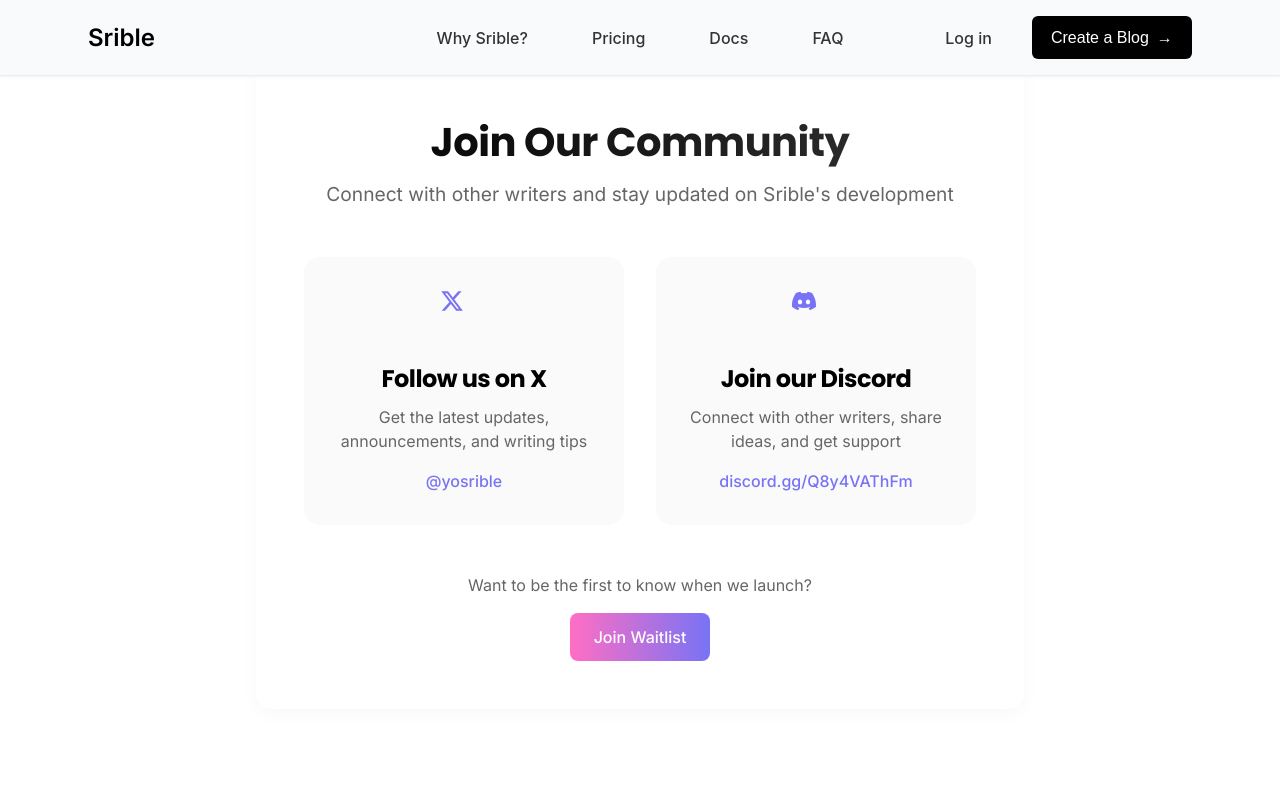
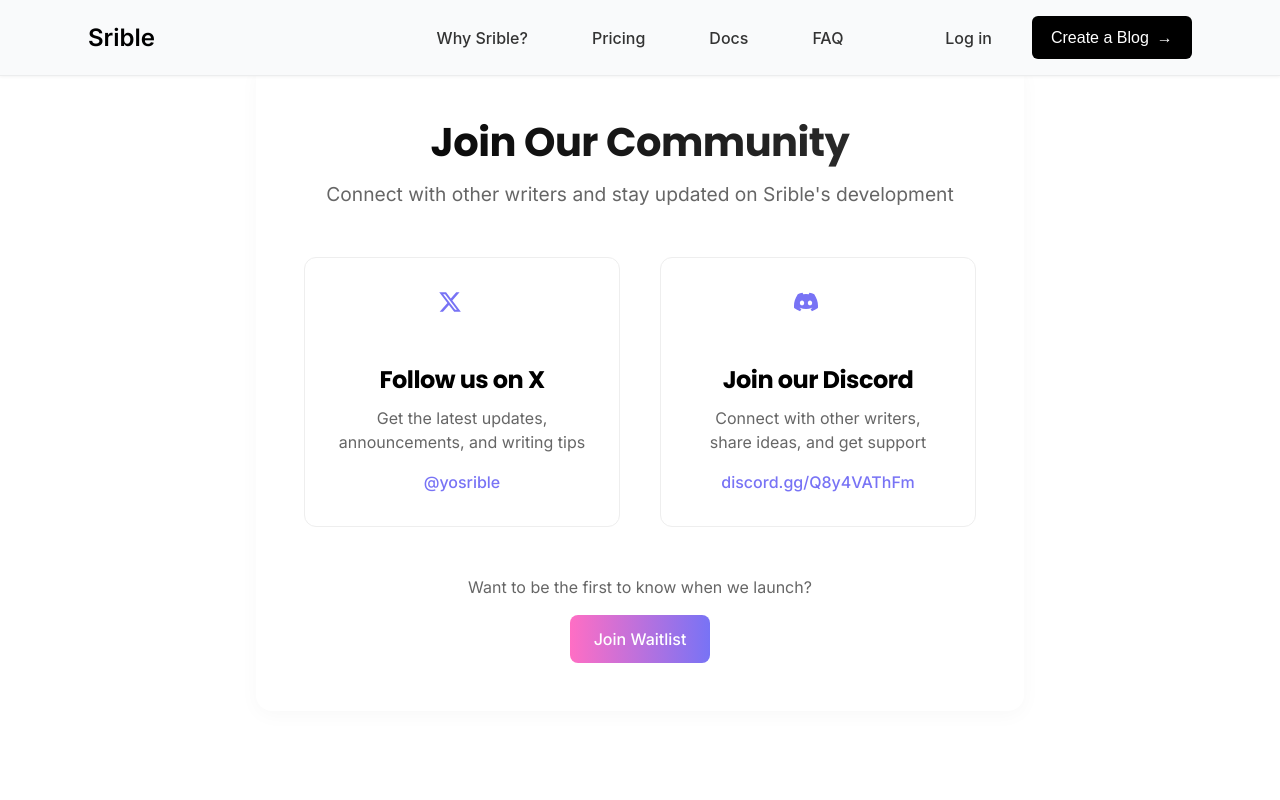
Before and after one commit to yosrible/srible, a SvelteKit app in the folder Frontend/: page /community in a window 1280 px wide. Shown: the top 800 px of the page. Built offline with nearby package versions, Linux system fonts and the light colour scheme; a web font is replaced by a local one.

Commit message:
Update dashboard UI and navigation

```diff
--- a/Frontend/src/routes/+layout.svelte
+++ b/Frontend/src/routes/+layout.svelte
@@ -94,15 +94,36 @@
   <Navbar />
 {/if}
 
-<main class="content" class:minimal-layout={useMinimalLayout} class:dashboard-layout={isDashboardRoute}>
-  <slot />
-</main>
+<div class="page-container">
+  <main class="content" class:minimal-layout={useMinimalLayout} class:dashboard-layout={isDashboardRoute}>
+    <slot />
+  </main>
+</div>
 
 {#if !useMinimalLayout && !isDashboardRoute}
   <Footer />
 {/if}
 
 <style>
+  /* Page container */
+  :global(html, body) {
+    height: 100%;
+    margin: 0;
+    padding: 0;
+  }
+
+  :global(body) {
+    display: flex;
+    flex-direction: column;
+    min-height: 100vh;
+  }
+
+  .page-container {
+    flex: 1 0 auto;
+    display: flex;
+    flex-direction: column;
+  }
+
   /* Content container */
   .content {
     flex: 1;
--- a/Frontend/src/routes/community/+page.svelte
+++ b/Frontend/src/routes/community/+page.svelte
@@ -1,6 +1,5 @@
 <script lang="ts">
-	import { goto } from '$app/navigation';
-	import Footer from '$lib/components/Footer.svelte';
+	// Page content
 </script>
 
 <div class="community-container">
@@ -55,8 +54,6 @@
 	</div>
 </div>
 
-<Footer />
-
 <style>
 	.community-container {
 		max-width: 800px;
@@ -93,26 +90,28 @@
 
 	.social-grid {
 		display: grid;
-		grid-template-columns: repeat(auto-fit, minmax(300px, 1fr));
-		gap: 2rem;
-		margin-bottom: 3rem;
+		grid-template-columns: repeat(2, 1fr);
+		gap: 2.5rem;
+		margin: 3rem 0;
 	}
 
 	.social-card {
-		background: #fafafa;
+		background: #fff;
+		border-radius: 12px;
 		padding: 2rem;
-		border-radius: 1rem;
+		transition: transform 0.3s ease, box-shadow 0.3s ease;
 		text-decoration: none;
-		transition: all 0.3s ease;
+		color: inherit;
 		display: flex;
 		flex-direction: column;
 		align-items: center;
 		text-align: center;
+		border: 1px solid #eee;
 	}
 
 	.social-card:hover {
 		transform: translateY(-5px);
-		box-shadow: 0 8px 24px rgba(0, 0, 0, 0.08);
+		box-shadow: 0 10px 25px rgba(0, 0, 0, 0.05);
 	}
 
 	.social-icon {
@@ -180,7 +179,7 @@
 			padding: 0 2rem;
 		}
 
-		.community-grid {
+		.social-grid {
 			grid-template-columns: repeat(2, 1fr);
 			gap: 2rem;
 		}
@@ -203,14 +202,12 @@
 			font-size: 1.8rem;
 		}
 
-		.community-grid {
+		.social-grid {
 			grid-template-columns: 1fr;
 			gap: 1.5rem;
 		}
 
-		.community-card {
-			padding: 1.5rem;
-		}
+
 	}
 
 	@media (max-width: 480px) {
@@ -228,10 +225,6 @@
 
 		h2 {
 			font-size: 1.5rem;
-		}
-
-		.community-card {
-			padding: 1rem;
 		}
 
 		.btn {
--- a/Frontend/src/routes/privacy/+page.svelte
+++ b/Frontend/src/routes/privacy/+page.svelte
@@ -1,6 +1,5 @@
 <script lang="ts">
-	import { goto } from '$app/navigation';
-	import Footer from '$lib/components/Footer.svelte';
+	// Page content
 </script>
 
 <div class="privacy-container">
@@ -114,8 +113,6 @@
 		</section>
 	</div>
 </div>
-
-<Footer />
 
 <style>
 	.privacy-container {
--- a/Frontend/src/routes/security/+page.svelte
+++ b/Frontend/src/routes/security/+page.svelte
@@ -1,6 +1,5 @@
 <script lang="ts">
-	import { page } from '$app/stores';
-	import Footer from '$lib/components/Footer.svelte';
+	// Page content
 </script>
 
 <div class="security-container">
@@ -115,8 +114,6 @@
 		</section>
 	</div>
 </div>
-
-<Footer />
 
 <style>
 	.security-container {
@@ -245,16 +242,6 @@
 		color: #7873f5;
 	}
 
-	a {
-		color: #7873f5;
-		text-decoration: none;
-		transition: color 0.2s ease;
-	}
-
-	a:hover {
-		color: #ff6ec4;
-	}
-
 	@media (max-width: 1200px) {
 		.security-container {
 			padding: 0 2rem;
@@ -313,11 +300,6 @@
 		.security-card {
 			padding: 1rem;
 		}
-
-		.btn {
-			width: 100%;
-			justify-content: center;
-		}
 	}
 
 	@media (max-width: 320px) {
```
Also changed, not shown: Frontend/src/routes/dashboard/+page.svelte (+37 -29 lines), Frontend/svelte.config.js (indentation only).
